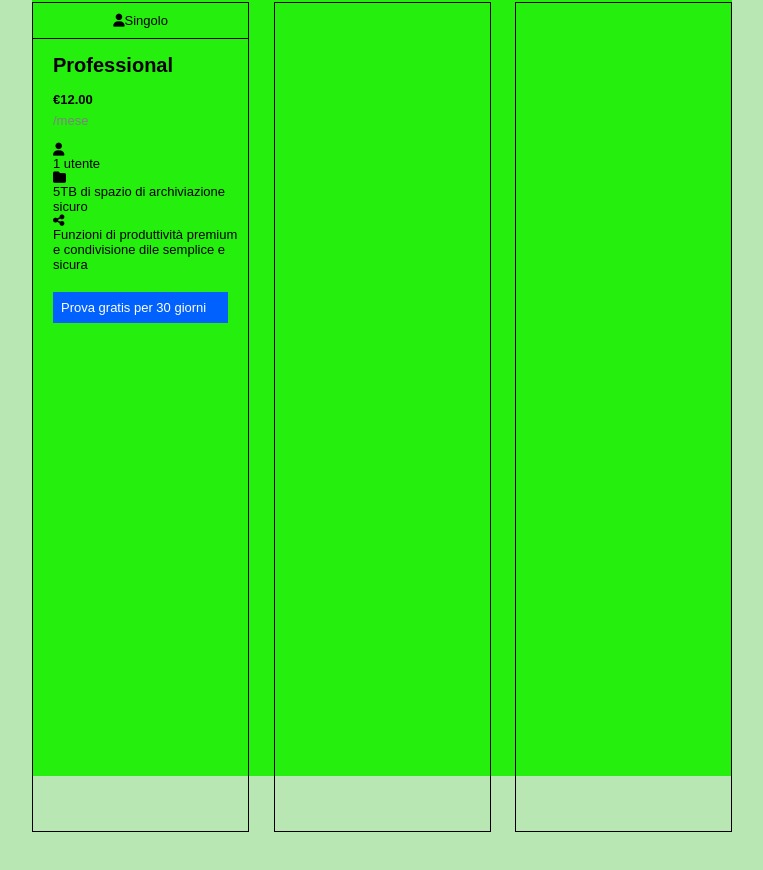
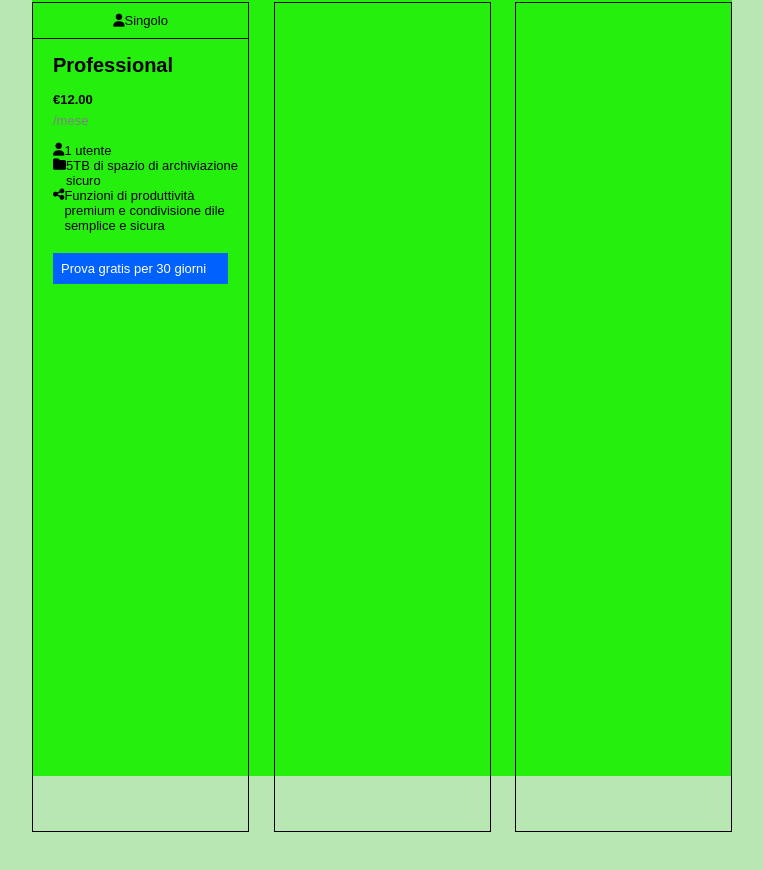
Before and after one commit to IlariaGuarnieri/htmlcss-dropbox, a plain HTML site: page index.html in a window 1280 px wide. Shown: the part 784-1654 px from the top of the page, without its empty margins (268-1031 px from the left). Drawn offline with Linux system fonts and the light colour scheme.

Commit message:
correzione elenco-icone

```diff
--- a/css/style.css
+++ b/css/style.css
@@ -83,7 +83,6 @@ h1{
 
 .container-title{
   width: 1000px;
-  height: 200px;
   margin: 0 auto;
   padding-top: 30px;
 }
@@ -217,6 +216,9 @@ display: flex;
   cursor: pointer;
 }
 
+.btn-prova:hover{
+  background-color: #4f8ff5;
+}
 
 
 
--- a/index.html
+++ b/index.html
@@ -102,9 +102,18 @@
             <p class="month">/mese</p>
             <div class="professional-description">
               <ul>
-                <li><i class="fa-solid fa-user"></i></li><span>1 utente</span>
-                <li><i class="fa-solid fa-folder"></i></li> <span>5TB di spazio di archiviazione sicuro</span>
-                <li><i class="fa-solid fa-share-nodes"></li></i> <span>Funzioni di produttività premium e condivisione dile semplice e sicura</span>
+                <li>
+                  <i class="fa-solid fa-user"></i>
+                  <span>1 utente</span>
+                </li>
+                <li>
+                  <i class="fa-solid fa-folder"></i>
+                  <span>5TB di spazio di archiviazione sicuro</span>
+                </li>
+                <li>
+                  <i class="fa-solid fa-share-nodes"></i>
+                <span>Funzioni di produttività premium e condivisione dile semplice e sicura</span>
+              </li>
               </ul>
             </div>
             <div class="btn-prova"> <p>Prova gratis per 30 giorni</p> </div>
```
